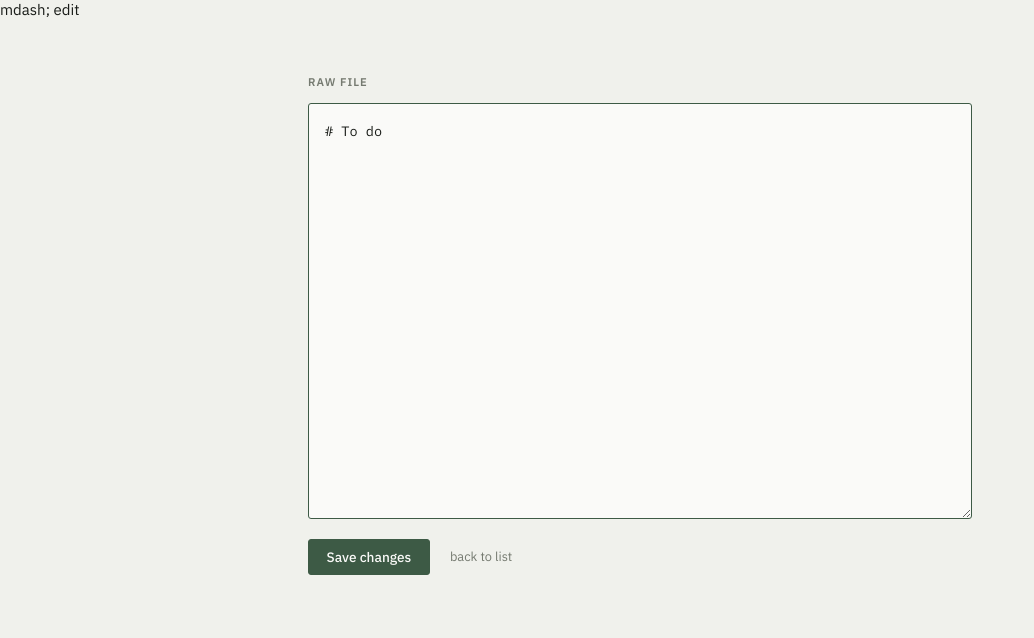
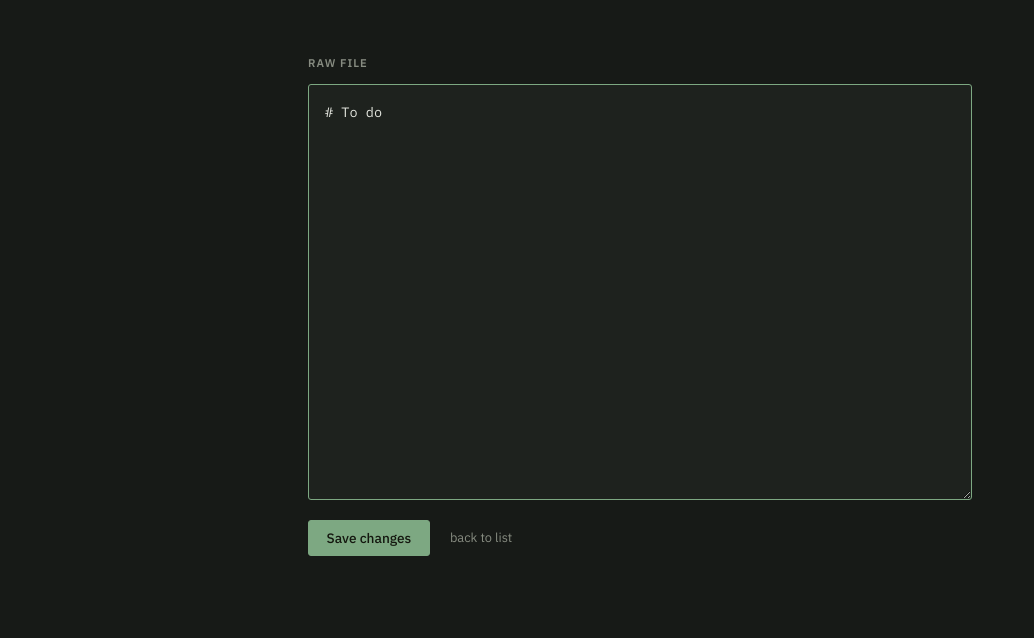
Before and after one commit to blakdav/taskpal, a Flask app: page /edit in a window 1280 px wide. Shown: the top 638 px of the page, without its empty margins (0-1034 px from the left). Run offline with Flask 3, Linux system fonts and the light colour scheme.

Commit message:
Update edit.html

```diff
--- a/templates/edit.html
+++ b/templates/edit.html
@@ -3,18 +3,31 @@
 <head>
 <meta charset="utf-8">
 <meta name="viewport" content="width=device-width, initial-scale=1">
-<title>taskpal <title>edit</title>mdash; edit</title>
+<title>taskpal &mdash; edit</title>
+<script>
+  try {
+    if (localStorage.getItem('taskpal-theme') === 'light') {
+      document.documentElement.dataset.theme = 'light';
+    }
+  } catch (e) {}
+</script>
 <link rel="preconnect" href="https://fonts.googleapis.com">
 <link rel="preconnect" href="https://fonts.gstatic.com" crossorigin>
 <link href="https://fonts.googleapis.com/css2?family=IBM+Plex+Mono:wght@400;500&family=IBM+Plex+Sans:wght@400;500;600&display=swap" rel="stylesheet">
 <style>
   :root {
-    --paper: #F0F1EC; --surface: #FAFAF8; --ink: #191C18;
-    --muted: #757A70; --accent: #3D5A45; --rule: #DFE0D8;
-    --warn: #8A4B2A;
+    --paper: #171A17; --surface: #1E221E; --ink: #E4E6DF;
+    --muted: #878C81; --accent: #7DA882; --on-accent: #14170F;
+    --rule: #2C312C; --warn: #C98A5E;
     --sans: "IBM Plex Sans", ui-sans-serif, system-ui, sans-serif;
     --mono: "IBM Plex Mono", ui-monospace, Menlo, monospace;
   }
+  :root[data-theme="light"] {
+    --paper: #F0F1EC; --surface: #FAFAF8; --ink: #191C18;
+    --muted: #757A70; --accent: #3D5A45; --on-accent: #FAFAF8;
+    --rule: #DFE0D8; --warn: #8A4B2A;
+  }
+
   * { box-sizing: border-box; }
   body {
     margin: 0; background: var(--paper); color: var(--ink);
@@ -42,10 +55,10 @@
   button.save {
     font: inherit; font-size: 0.85rem; font-weight: 500;
     padding: 0.5rem 1.1rem; cursor: pointer;
-    color: var(--surface); background: var(--accent);
+    color: var(--on-accent); background: var(--accent);
     border: 1px solid var(--accent); border-radius: 3px;
   }
-  button.save:hover { background: var(--ink); border-color: var(--ink); }
+  button.save:hover { background: var(--ink); border-color: var(--ink); color: var(--paper); }
   button.save:focus-visible { outline: 2px solid var(--ink); outline-offset: 2px; }
 
   a.back { font-size: 0.8rem; color: var(--muted); text-decoration: none; }
```
